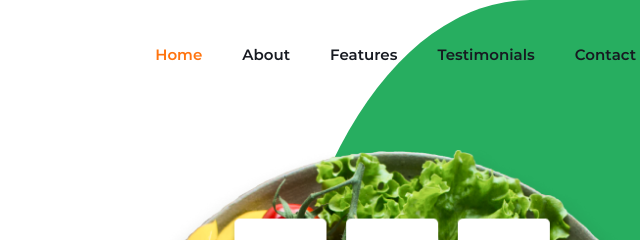
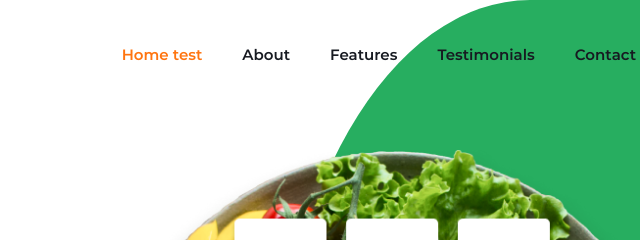
Before and after one commit to logeshkarthik/diet-site, a plain HTML site: page test.html in a window 1280 px wide. Shown: the top 240 px of the page, 554-1194 px from the left. Drawn offline with Linux system fonts and the light colour scheme; files whose address does not match are found by name.

Commit message:
changes for testing host

```diff
--- a/test.html
+++ b/test.html
@@ -23,7 +23,7 @@
             </a>
 
             <ul class="main-nav-list">
-                <li><a href class="active">Home</a></li>
+                <li><a href class="active">Home test</a></li>
                 <li><a href="#about-sec">About</a></li>
                 <li><a href="#features-sec">Features</a></li>
                 <li><a href="#testimonials-sec">Testimonials</a></li>
```
